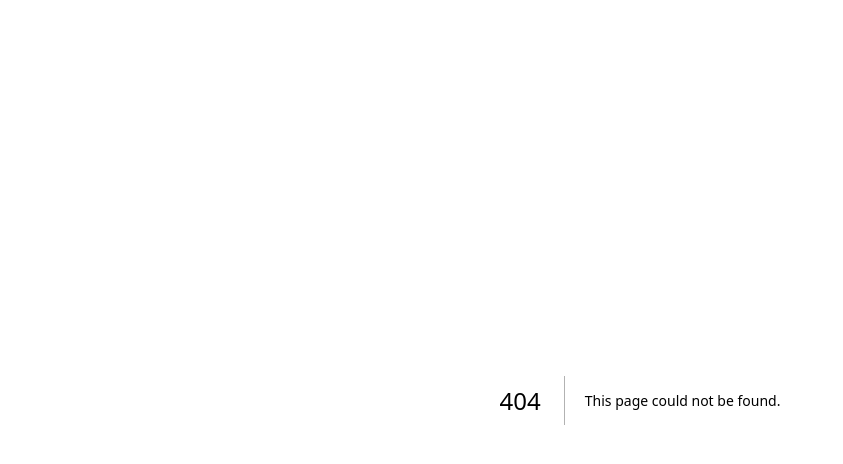
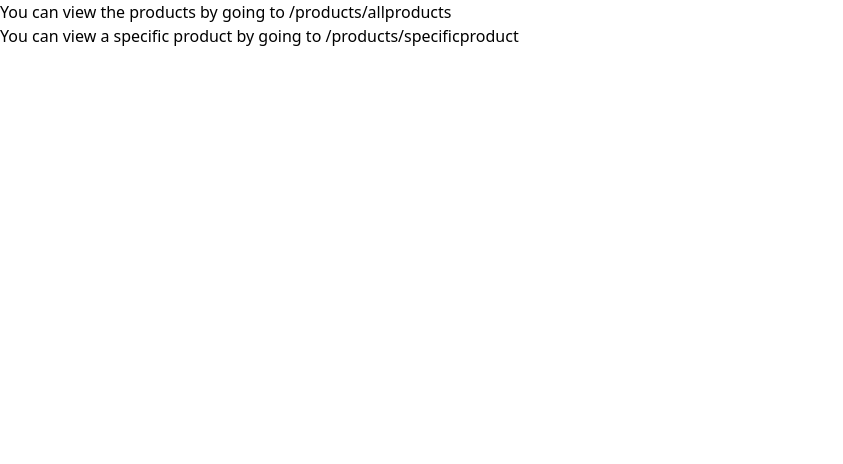
Before and after one commit to likeam/nextfirst, a Next.js app: page /products in a window 1280 px wide. Before the commit this address had no page. Shown: the top 464 px of the page, without its empty margins (0-843 px from the left). Built offline with nearby package versions, Linux system fonts and the light colour scheme.

Commit message:
Creating Products

```diff
--- /dev/null
+++ b/app/products/page.tsx
@@ -0,0 +1,18 @@
+import React from "react";
+
+const Products = () => {
+  return (
+    <div>
+      <p className="">
+        {" "}
+        You can view the products by going to /products/allproducts
+      </p>
+      <p className="">
+        {" "}
+        You can view a specific product by going to /products/specificproduct
+      </p>
+    </div>
+  );
+};
+
+export default Products;
```
